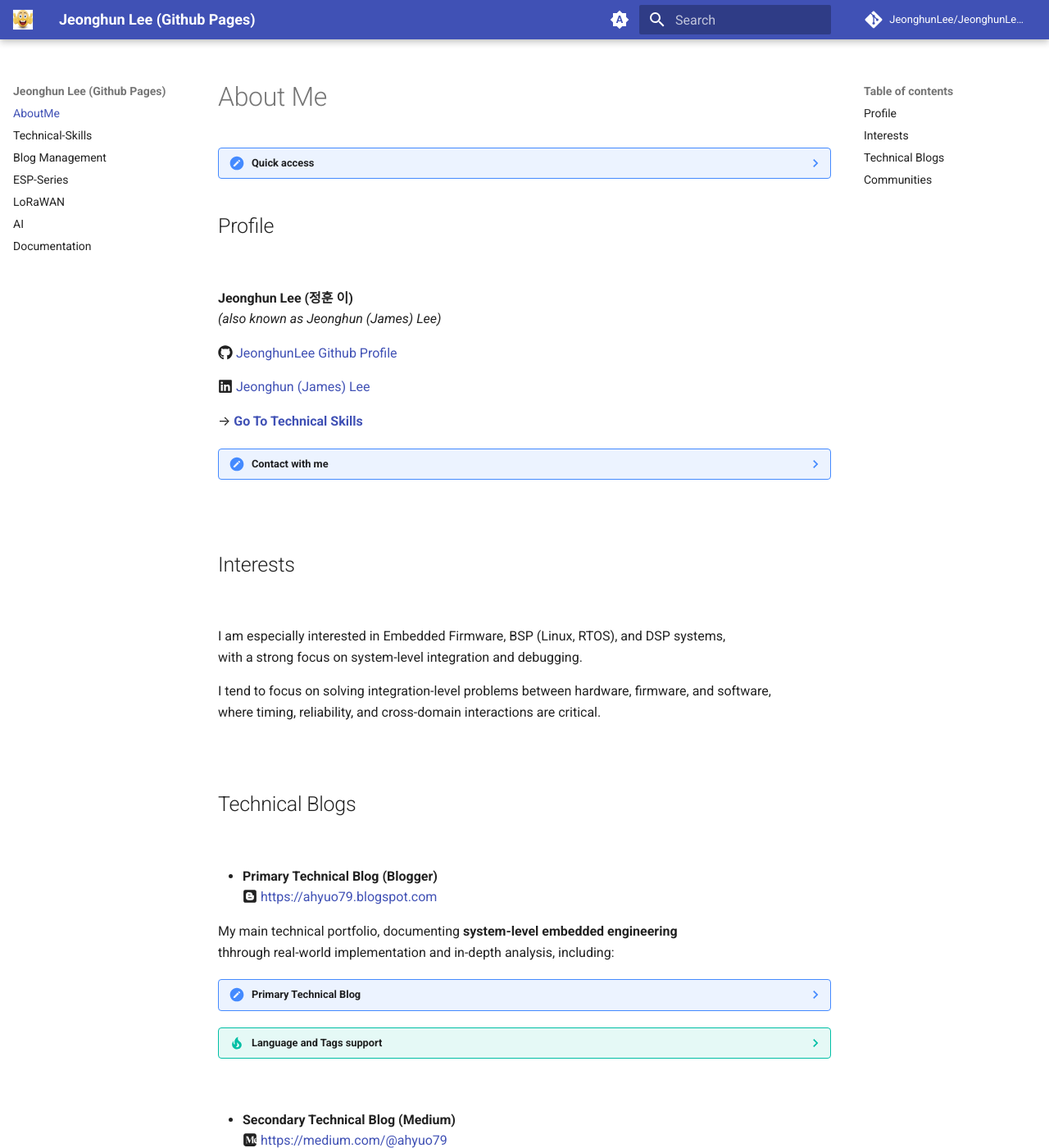
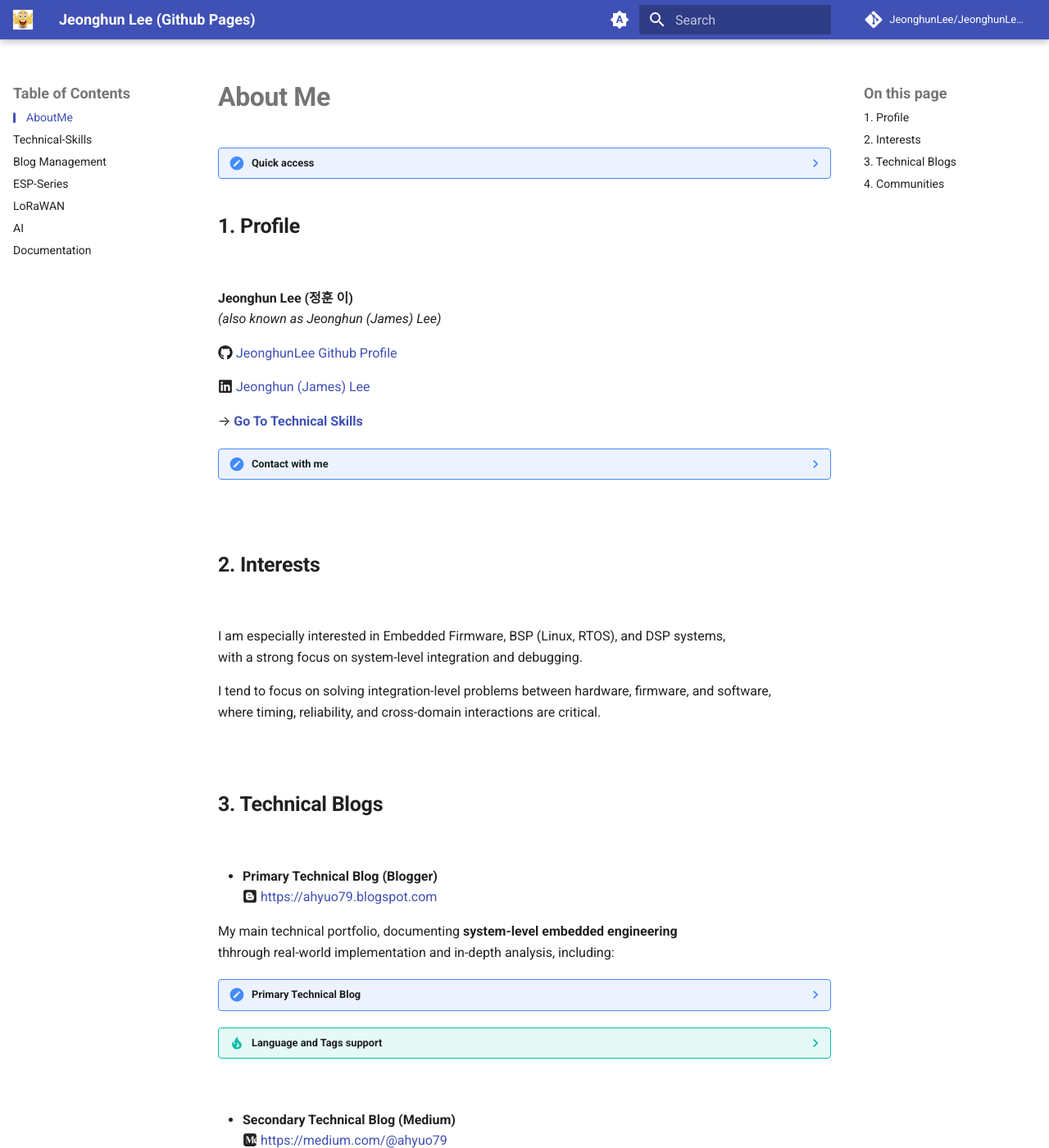
Before and after one commit to JeonghunLee/JeonghunLee.github.io, an MkDocs documentation site: the page built from docs/index.md, in a window 1280 px wide and 1400 px high. Shown: the whole window at 82% size. Built offline with MkDocs 1.6.1 and Material for MkDocs 9.7.7, drawn with Linux system fonts in a browser that asks for light colours; comment, search, counter and statistics services are not loaded.

Commit message:
add VSCode settings and tasks, update stylesheets, and modify README and mkdocs configuration

```diff
--- /dev/null
+++ b/docs/stylesheets/1_basic.css
@@ -0,0 +1,50 @@
+/* 전체 그리드 너비를 화면 전체로 (MkDocs Material) */
+.md-grid {
+  max-width: initial;   /* 또는 1440px 같이 적당한 값 */
+}
+
+
+/*
+ Mkdoc-Hx 스타일 Mkdoc
+*/
+
+.md-typeset h1,
+.md-typeset h2,
+.md-typeset h3,
+.md-typeset h4,
+.md-typeset h5,
+.md-typeset h6 {
+    font-weight: 700;
+}
+
+/*
+    Mkdoc-Table 스타일
+*/
+.md-typeset table {
+    font-size: 0.9rem;
+}
+
+.md-typeset table th {
+    background-color: #f5f5f5;
+    color: #333333;
+    text-align: center;
+    font-weight: 700;
+}
+
+.md-typeset table td {
+    text-align: center;
+    vertical-align: middle;
+}
+
+
+
+/*
+    Mkdoc-Mermaid Styles
+    Mermaid Gantt Chart Styles
+
+*/
+
+.md-typeset .mermaid svg[aria-roledescription="gantt"] {
+  width: 1400px !important;
+  max-width: none !important;
+}
--- /dev/null
+++ b/docs/stylesheets/2_toc.css
@@ -0,0 +1,55 @@
+/*
+    Mkdoc ToC Nav Styles
+     - Left/Right ToC Title/Styles
+*/
+
+/*
+    Mkdoc-Left ToC Title Styles
+    -  Left ToC title(drawer) : Table of Contents
+*/
+.md-nav__title[for="__drawer"] {
+    font-size: 0;
+}
+
+.md-nav__title[for="__drawer"]::after {
+    content: "Table of Contents";
+    font-size: 0.9rem;
+}
+
+
+
+/*
+    Mkdoc-Right ToC Title Styles
+    - Right TOC title : On this page
+*/
+.md-nav__title[for="__toc"] {
+    font-size: 0;
+}
+
+.md-nav__title[for="__toc"]::after {
+    content: "On this page";
+    font-size: 0.9rem;
+}
+
+/*
+    Mkdoc-Nav Styles (Left/Right ToC)
+    - Selected nav item style
+      add | to the left of the selected nav item)
+      e.g.  │ Overview
+*/
+
+.md-nav__link--active {
+    position: relative;
+    padding-left: 16px;
+}
+
+.md-nav__link--active::before {
+    content: "";
+    position: absolute;
+    left: 0;
+    top: 15%;
+    width: 3px;
+    height: 70%;
+    background: var(--md-primary-fg-color);
+    border-radius: 2px;
+}
--- /dev/null
+++ b/docs/stylesheets/3_admonition.css
@@ -0,0 +1,35 @@
+/*
+    Mkdoc-Admonition Styles
+    !!! tip
+    !!! warning
+    !!! danger
+    !!! note
+
+*/
+
+
+/*
+    Mkdocs > [!NOTE] style
+    Blockquote style
+*/
+.md-typeset blockquote {
+    margin: 1.5625em 0;
+    padding: 0 0.8rem 0.6rem;
+    color: var(--md-default-fg-color);
+    border: 0.075rem solid #848784;
+    border-radius: 0.2rem;
+    box-shadow: var(--md-shadow-z1);
+}
+
+/* First line: admonition title */
+.md-typeset blockquote > p:first-child {
+    margin: 0 -0.8rem 0.6rem;
+    padding: 0.4rem 0.8rem;
+    font-weight: 700;
+    background-color: rgba(68, 138, 255, 0.1);
+}
+
+/* Body */
+.md-typeset blockquote > p:not(:first-child) {
+    margin: 0.6rem 0 0;
+}
--- /dev/null
+++ b/docs/stylesheets/4_numbering.css
@@ -0,0 +1,56 @@
+
+/*
+    Mkdoc-Numbering Title Styles
+
+*/
+
+/* 본문 전체에서 H2 번호 시작 */
+/* Numbering starts at H2 */
+
+.md-typeset {
+  counter-reset: level1;
+}
+
+.md-typeset h2 {
+  counter-reset: level2;
+  counter-increment: level1;
+}
+
+.md-typeset h3 {
+  counter-reset: level3;
+  counter-increment: level2;
+}
+
+.md-typeset h4 {
+  counter-increment: level3;
+}
+
+.md-typeset h2::before {
+  content: counter(level1) ". ";
+}
+
+.md-typeset h3::before {
+  content: counter(level1) "." counter(level2) " ";
+}
+
+.md-typeset h4::before {
+  content: counter(level1) "." counter(level2) "." counter(level3) " ";
+}
+
+/* Mkdoc-Right ToC Styles */
+/* Right TOC title */
+/* Right TOC numbering */
+.md-sidebar--secondary .md-nav__list {
+  counter-reset: toc;
+}
+
+.md-sidebar--secondary .md-nav__item {
+  counter-increment: toc;
+}
+
+.md-sidebar--secondary
+.md-nav__item
+> .md-nav__link
+> .md-ellipsis::before {
+  content: counters(toc, ".") ". ";
+}
--- a/docs/stylesheets/extra.css
+++ /dev/null
@@ -1,4 +0,0 @@
-/* 전체 그리드 너비를 화면 전체로 (MkDocs Material) */
-.md-grid {
-  max-width: initial;   /* 또는 1440px 같이 적당한 값 */
-}
--- a/mkdocs.yml
+++ b/mkdocs.yml
@@ -105,7 +105,14 @@ extra_javascript:
 
 # my custom CSS for overriding Material theme styles
 extra_css:
-  - stylesheets/extra.css
+#
+# My custom css files to override default styles of mkdocs-material theme
+#
+  - stylesheets/1_basic.css
+  - stylesheets/2_toc.css
+  - stylesheets/3_admonition.css
+  - stylesheets/4_numbering.css
+
 
 #
 #  Setup for My Social Media Icons Links (FontAwesome Icons)
--- /dev/null
+++ b/requirements.txt
@@ -0,0 +1,6 @@
+# MkDocs Core & Theme
+mkdocs
+mkdocs-material
+# Plugins
+mkdocs-mermaid2-plugin
+pymdown-extensions
```
Also changed, not shown: README.md (+0 -4 lines).
